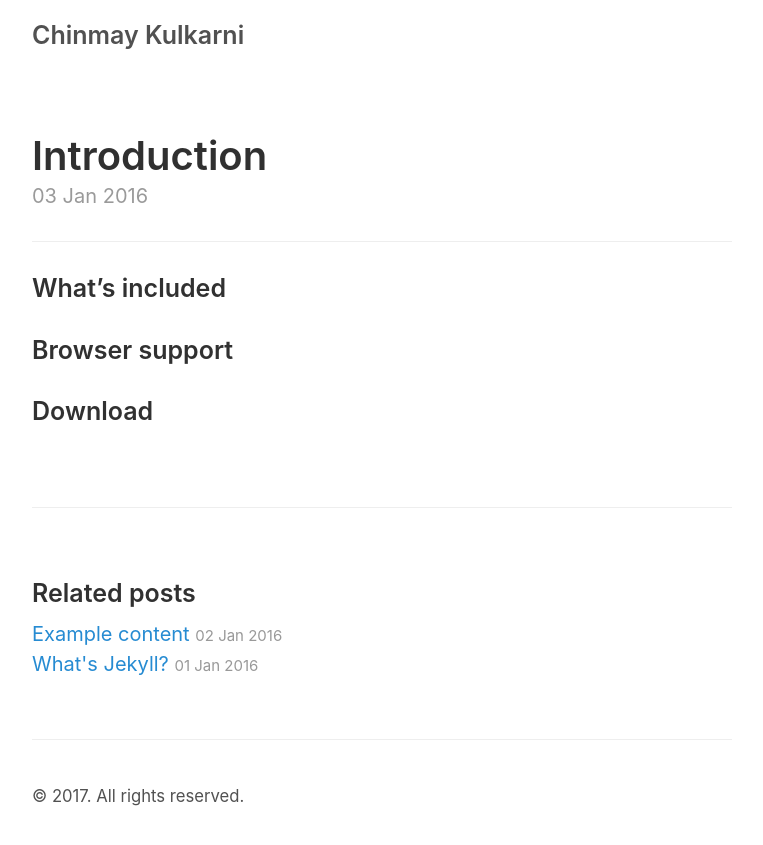
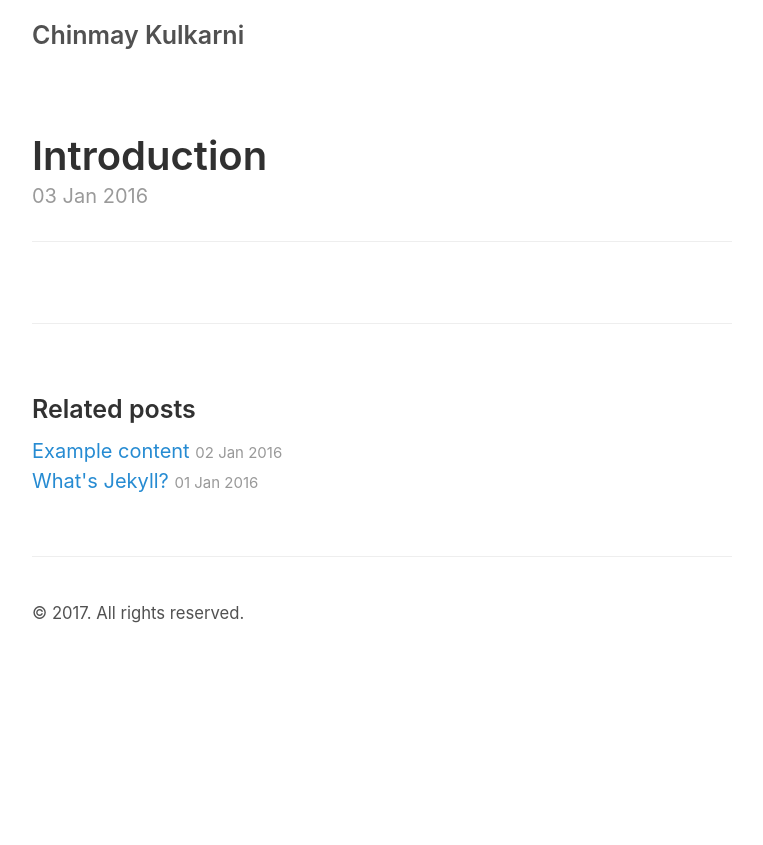
Before and after one commit to chinkulkarni/chinkulkarni.github.io, a Jekyll site: the page built from _posts/2016-01-03-introduction.md, in a window 1280 px wide. Shown: the top 845 px of the page, without its empty margins (258-1021 px from the left). Built offline with Jekyll 4.4.1, drawn with Linux system fonts in a browser that asks for light colours.

Commit message:
Further clean-up of imported stuff.

```diff
--- a/_posts/2016-01-03-introduction.md
+++ b/_posts/2016-01-03-introduction.md
@@ -1,12 +1,5 @@
 ---
 layout: post
-title: Introduction
 ---
 
 -----
-
-### What's included
-
-### Browser support
-
-### Download
```
